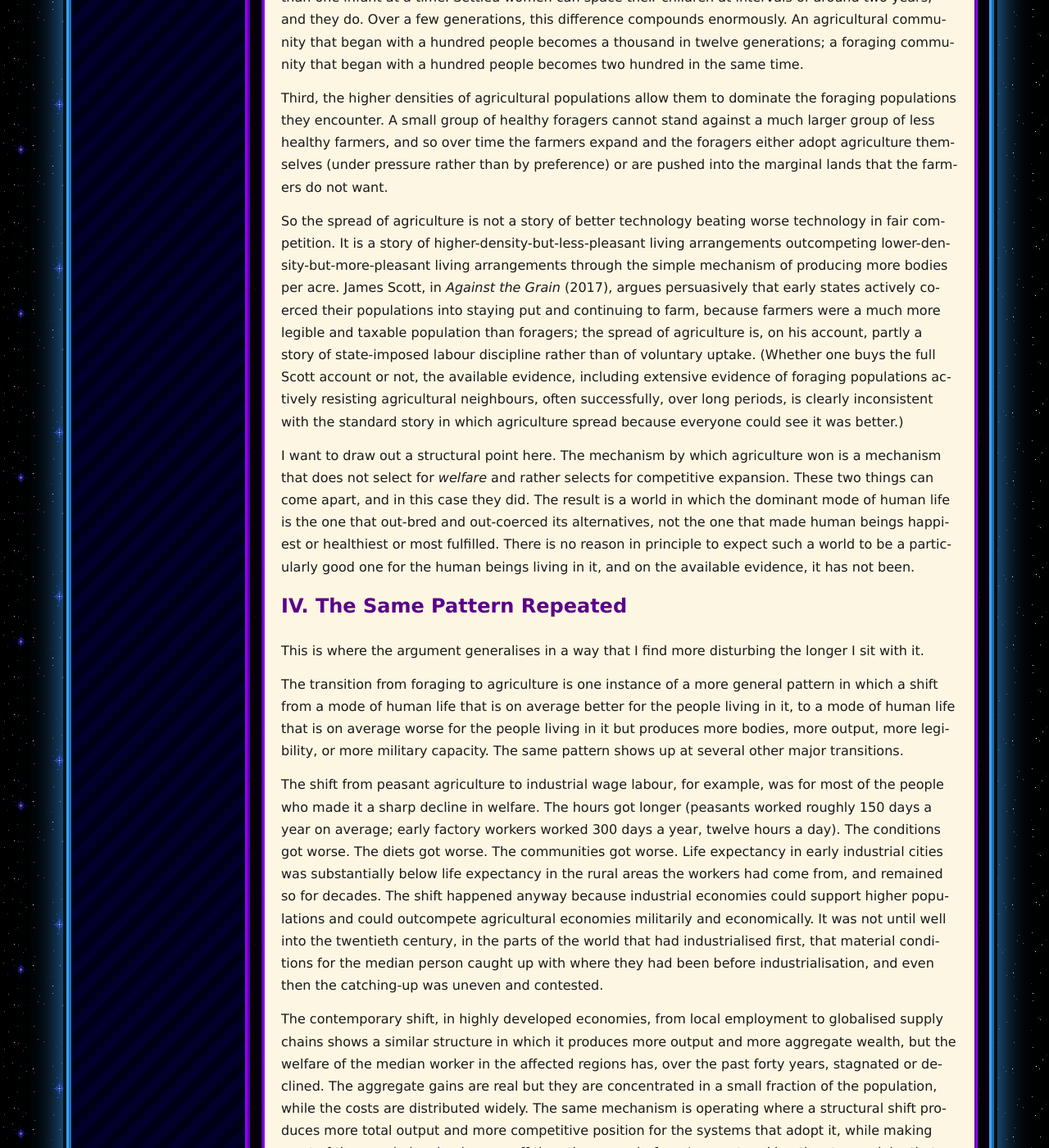
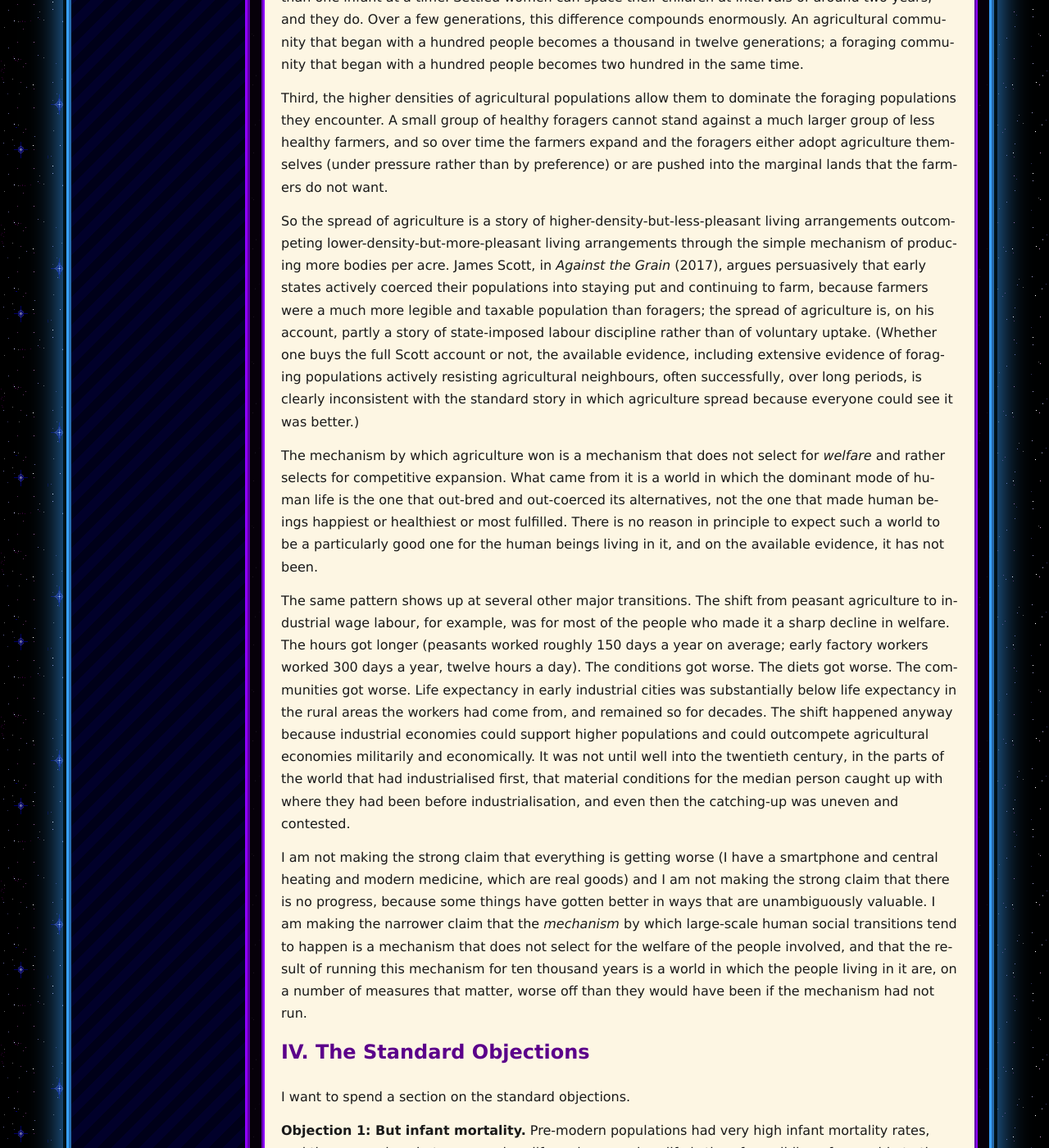
Before and after one commit to Catofminerva/Catofminerva.github.io, a Jekyll site: the page built from _posts/2025-07-13-primitivism.md, in a window 1280 px wide and 1400 px high, scrolled down 3455 px. Shown: the whole window at 82% size. Built offline with Jekyll 4.4.1, drawn with Linux system fonts in a browser that asks for light colours; comment, search, counter and statistics services are not loaded; some of the changed text lies outside the part shown.

Commit message:
Update 2025-07-13-primitivism.md

```diff
--- a/_posts/2025-07-13-primitivism.md
+++ b/_posts/2025-07-13-primitivism.md
@@ -33,7 +33,7 @@
 
 The obvious question, given the previous section, is that if agriculture was so much worse, why did it spread? There must be some sense in which it was *better* than foraging, or it would not have replaced it.
 
-The answer is that *better for the people involved* and *more likely to spread* are different things. Agriculture spread for a set of reasons that are, on inspection, not very flattering to it.
+The answer is that *better for the people involved* and *more likely to spread* are different things. Agriculture spread for a set of reasons that are not very flattering to it.
 
 First, agriculture supports much higher population densities than foraging. A patch of land that can support one forager can support fifty or a hundred farmers. This is not because the farmers are better off (they are worse off) but because they extract more calories per unit of land, even when the calories are of poorer quality and the work required to extract them is considerably more onerous. So the per-capita welfare goes down while the total carrying capacity of the land goes up.
 
@@ -41,40 +41,33 @@
 
 Third, the higher densities of agricultural populations allow them to dominate the foraging populations they encounter. A small group of healthy foragers cannot stand against a much larger group of less healthy farmers, and so over time the farmers expand and the foragers either adopt agriculture themselves (under pressure rather than by preference) or are pushed into the marginal lands that the farmers do not want.
 
-So the spread of agriculture is not a story of better technology beating worse technology in fair competition. It is a story of higher-density-but-less-pleasant living arrangements outcompeting lower-density-but-more-pleasant living arrangements through the simple mechanism of producing more bodies per acre. James Scott, in *Against the Grain* (2017), argues persuasively that early states actively coerced their populations into staying put and continuing to farm, because farmers were a much more legible and taxable population than foragers; the spread of agriculture is, on his account, partly a story of state-imposed labour discipline rather than of voluntary uptake. (Whether one buys the full Scott account or not, the available evidence, including extensive evidence of foraging populations actively resisting agricultural neighbours, often successfully, over long periods, is clearly inconsistent with the standard story in which agriculture spread because everyone could see it was better.)
+So the spread of agriculture is a story of higher-density-but-less-pleasant living arrangements outcompeting lower-density-but-more-pleasant living arrangements through the simple mechanism of producing more bodies per acre. James Scott, in *Against the Grain* (2017), argues persuasively that early states actively coerced their populations into staying put and continuing to farm, because farmers were a much more legible and taxable population than foragers; the spread of agriculture is, on his account, partly a story of state-imposed labour discipline rather than of voluntary uptake. (Whether one buys the full Scott account or not, the available evidence, including extensive evidence of foraging populations actively resisting agricultural neighbours, often successfully, over long periods, is clearly inconsistent with the standard story in which agriculture spread because everyone could see it was better.)
 
-I want to draw out a structural point here. The mechanism by which agriculture won is a mechanism that does not select for *welfare* and rather selects for competitive expansion. These two things can come apart, and in this case they did. The result is a world in which the dominant mode of human life is the one that out-bred and out-coerced its alternatives, not the one that made human beings happiest or healthiest or most fulfilled. There is no reason in principle to expect such a world to be a particularly good one for the human beings living in it, and on the available evidence, it has not been.
+The mechanism by which agriculture won is a mechanism that does not select for *welfare* and rather selects for competitive expansion. What came from it is a world in which the dominant mode of human life is the one that out-bred and out-coerced its alternatives, not the one that made human beings happiest or healthiest or most fulfilled. There is no reason in principle to expect such a world to be a particularly good one for the human beings living in it, and on the available evidence, it has not been.
 
-## IV. The Same Pattern Repeated
+The same pattern shows up at several other major transitions. The shift from peasant agriculture to industrial wage labour, for example, was for most of the people who made it a sharp decline in welfare. The hours got longer (peasants worked roughly 150 days a year on average; early factory workers worked 300 days a year, twelve hours a day). The conditions got worse. The diets got worse. The communities got worse. Life expectancy in early industrial cities was substantially below life expectancy in the rural areas the workers had come from, and remained so for decades. The shift happened anyway because industrial economies could support higher populations and could outcompete agricultural economies militarily and economically. It was not until well into the twentieth century, in the parts of the world that had industrialised first, that material conditions for the median person caught up with where they had been before industrialisation, and even then the catching-up was uneven and contested.
 
-This is where the argument generalises in a way that I find more disturbing the longer I sit with it.
 
-The transition from foraging to agriculture is one instance of a more general pattern in which a shift from a mode of human life that is on average better for the people living in it, to a mode of human life that is on average worse for the people living in it but produces more bodies, more output, more legibility, or more military capacity. The same pattern shows up at several other major transitions.
-
-The shift from peasant agriculture to industrial wage labour, for example, was for most of the people who made it a sharp decline in welfare. The hours got longer (peasants worked roughly 150 days a year on average; early factory workers worked 300 days a year, twelve hours a day). The conditions got worse. The diets got worse. The communities got worse. Life expectancy in early industrial cities was substantially below life expectancy in the rural areas the workers had come from, and remained so for decades. The shift happened anyway because industrial economies could support higher populations and could outcompete agricultural economies militarily and economically. It was not until well into the twentieth century, in the parts of the world that had industrialised first, that material conditions for the median person caught up with where they had been before industrialisation, and even then the catching-up was uneven and contested.
-
-The contemporary shift, in highly developed economies, from local employment to globalised supply chains shows a similar structure in which it produces more output and more aggregate wealth, but the welfare of the median worker in the affected regions has, over the past forty years, stagnated or declined. The aggregate gains are real but they are concentrated in a small fraction of the population, while the costs are distributed widely. The same mechanism is operating where a structural shift produces more total output and more competitive position for the systems that adopt it, while making most of the people involved worse off than they were before.
 I am not making the strong claim that everything is getting worse (I have a smartphone and central heating and modern medicine, which are real goods) and I am not making the strong claim that there is no progress, because some things have gotten better in ways that are unambiguously valuable. I am making the narrower claim that the *mechanism* by which large-scale human social transitions tend to happen is a mechanism that does not select for the welfare of the people involved, and that the result of running this mechanism for ten thousand years is a world in which the people living in it are, on a number of measures that matter, worse off than they would have been if the mechanism had not run.
 
-## V. The Standard Objections
 
-I want to spend a section on the standard objections because the objections are genuinely strong and the position has to earn its place against them.
+## IV. The Standard Objections
+
+I want to spend a section on the standard objections.
 
 **Objection 1: But infant mortality.** Pre-modern populations had very high infant mortality rates, and the comparison between modern life and pre-modern life is therefore wildly unfavourable to the pre-modern side once you factor in the children who did not survive to grow up. A foraging society in which a third of children die before age five is not, on any reasonable accounting, a society in which life is good.
 
-This is the strongest objection and I want to take it seriously. The honest response is that infant and child mortality rates among pre-agricultural foragers, while higher than ours, were not as catastrophic as the rates among agricultural and early industrial populations, which is the comparison that matters for the *did agriculture make things better?* question. The high infant mortality numbers everyone has heard of (a third of children dying before five, life expectancy at birth in the thirties) are mostly numbers from agricultural and early industrial populations, not from foragers. Foragers had better infant mortality than agriculturalists, on the available evidence, although not by an enormous margin and the data is much sparser than one would like. The best current estimates, from Gurven and Kaplan's 2007 review, suggest pre-modern forager life expectancy at birth was around 30-37, with a substantial fraction of children dying young, but with adult life expectancy conditional on surviving childhood being something like 70, which is not catastrophically different from contemporary numbers.
+Infant and child mortality rates among pre-agricultural foragers, while higher than ours, were not as catastrophic as the rates among agricultural and early industrial populations, which is the comparison that matters for the *did agriculture make things better?* question. The high infant mortality numbers everyone has heard of (a third of children dying before five, life expectancy at birth in the thirties) are mostly numbers from agricultural and early industrial populations, not from foragers. Foragers had better infant mortality than agriculturalists, on the available evidence, although not by an enormous margin and the data is much sparser than one would like. The best current estimates, from Gurven and Kaplan's 2007 review, suggest pre-modern forager life expectancy at birth was around 30-37, with a substantial fraction of children dying young, but with adult life expectancy conditional on surviving childhood being something like 70, which is not catastrophically different from contemporary numbers.
 
-A more honest version of the objection, then, is that modern medicine has dramatically reduced infant and child mortality, and this is an unambiguous good that the pre-modern world did not have. I agree. This is one of the things I meant when I said I am not making the strong claim that everything is getting worse. Infant mortality is an unambiguous improvement and it is a large one. What the data does not support is the inference from *infant mortality has improved to therefore pre-agricultural life was bad on every dimension and modern life is better on every dimension.* The infant mortality improvement is real and it is recent (mostly post-1900) and it does not redeem the long pre-modern period during which infant mortality was, if anything, worse than among the foragers.
+Modern medicine has dramatically reduced infant and child mortality, and this is an unambiguous good that the pre-modern world did not have. I agree. This is one of the things I meant when I said I am not making the strong claim that everything is getting worse. Infant mortality is an unambiguous improvement and it is a large one. What the data does not support is the inference from *infant mortality has improved to therefore pre-agricultural life was bad on every dimension and modern life is better on every dimension.* The infant mortality improvement is real and it is recent (mostly post-1900) and it does not redeem the long pre-modern period during which infant mortality was, if anything, worse than among the foragers.
 
 **Objection 2: But violence.** Foraging societies had higher rates of violent death than modern societies, by a substantial margin. Steven Pinker's *Better Angels of Our Nature* (2011) makes the case (deceptively, I believe) at length, that pre-state societies had violent death rates of around 15% of all deaths, modern Western societies have rates of well under 1%. The reduction in violence is one of the great achievements of state civilisation and it is being elided by the picture I have just painted.
 
-This is also a real objection and the data Pinker draws on is partly real, but the case is considerably weaker than the popular reception of *Better Angels* would suggest. The 15% figure is an average that conceals enormous cross-cultural variability - many ethnographically-attested forager societies had violent death rates well below 5%, and the high figures come disproportionately from a small number of cases (Yanomami, some New Guinea highland groups) that are not representative of the foraging mode of life. Brian Ferguson's careful re-examination of the archaeological data (*Pinker’s List*, 2013) suggests that the deep paleolithic record shows much lower rates of inter-personal violence than the Pinker thesis claims, and that the high rates appear in the archaeological record only with the emergence of agriculture, sedentism, and the social conditions that produce defended settlements and stored surplus worth fighting over. The honest version of the objection is therefore that *contemporary* state societies have lower violence than pre-state societies, but the lowest-violence societies in the historical record are the deep-paleolithic foragers, not the moderns; the violence increased with agriculture and sedentism, peaked in the early state period, declined again through the long modern period, and is now lower than at most points in the historical record but probably not lower than at the deep-paleolithic baseline.
-
-This is a more complicated story than either Pinker tells or that primitivists tell. It is, I think, the actual story.
+The data Pinker draws on is partly real but the case is considerably weaker than the popular reception of *Better Angels* would suggest. The 15% figure is an average that conceals enormous cross-cultural variability - many ethnographically-attested forager societies had violent death rates well below 5%, and the high figures come disproportionately from a small number of cases (Yanomami, some New Guinea highland groups) that are not representative of the foraging mode of life. Brian Ferguson's careful re-examination of the archaeological data (*Pinker’s List*, 2013) suggests that the deep paleolithic record shows much lower rates of inter-personal violence than the Pinker thesis claims, and that the high rates appear in the archaeological record only with the emergence of agriculture, sedentism, and the social conditions that produce defended settlements and stored surplus worth fighting over. So yes, *contemporary* state societies have lower violence than pre-state societies, but the lowest-violence societies in the historical record are the deep-paleolithic foragers, not the moderns; the violence increased with agriculture and sedentism, peaked in the early state period, declined again through the long modern period, and is now lower than at most points in the historical record but probably not lower than at the deep-paleolithic baseline.
 
 **Objection 3: But culture.** The argument I have just made measures human welfare on a fairly limited set of axes (calories, height, leisure, mortality) and ignores the dimensions of human life on which civilisation has produced enormous gains, such as literature, science, philosophy, art, the cumulative cultural achievements that distinguish a literate post-Enlightenment society from a paleolithic band. A defender of civilisation might concede every empirical point I have made and respond: yes, but the achievements of human culture are worth the costs, and any accounting that does not include them is an accounting that fails to take seriously what it is to be a human being. I am the kind of person who reads books and listens to music and finds these things genuinely valuable, and any honest version of the argument has to take the objection seriously.
 
-The form of the objection, stripped to its skeleton, is thus: *but I would not want to live the way the Hadza live, because the things I value most are not available there, and therefore the civilisational arrangement that makes those things available is justified*. This is, I think, the form most contemporary defenders of civilisation actually have in mind when they push back on arguments like the one I have been making. It feels like a knockdown. I want to suggest that it is not a knockdown at all, and that the way it fails is interesting and is in fact a piece of evidence for the position it is meant to refute.
+The form of the objection, stripped to its skeleton, is thus: *but I would not want to live the way the Hadza live, because the things I value most are not available there, and therefore the civilisational arrangement that makes those things available is justified*. This is, I think, the form most contemporary defenders of civilisation actually have in mind when they push back on arguments like the one I have been making.
 
 The problem with the objection is that the *I* who is doing the valuing in *I would not want to live without these things* is not a stance-independent observer of the relative merits of civilisational and pre-civilisational life. It is a person whose entire apparatus of valuing (the categories under which experiences become salient, the things that count as fulfilment, the practices that constitute a life worth living, the very capacity to be the kind of person for whom *reading novels in the afternoon* is a coherent description of well-being) has been produced by the civilisation that is under examination. The desires that civilisation does not satisfy in pre-civilisational arrangements are desires that civilisation itself instilled. They are not pre-existing human needs that civilisation arose to meet; they are products of the cultural conditions civilisation produced, and they could not have been desires in any robust sense before the conditions that made them intelligible were in place. The Hadza do not lack these desires and suffer their absence in silence. They have a different set of desires, also culturally produced, which their arrangements satisfy adequately, and on the available evidence they appear to be at least as content with their lives as we are with ours, and probably considerably more so.
 
```
Also changed, not shown: other parts of _posts/2025-07-13-primitivism.md (+3 -3 lines).
